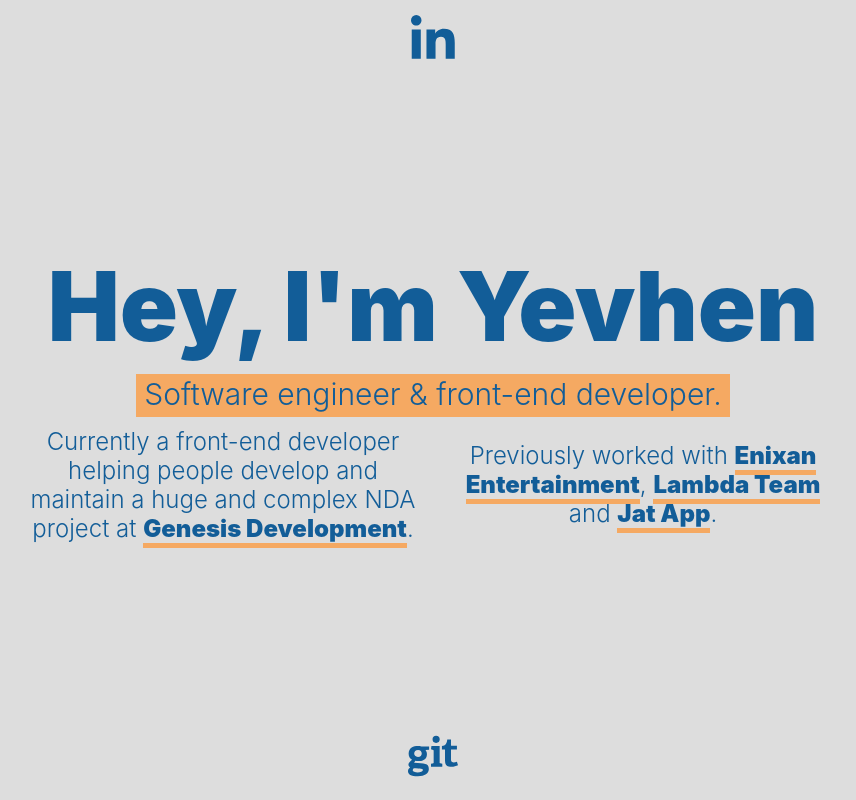
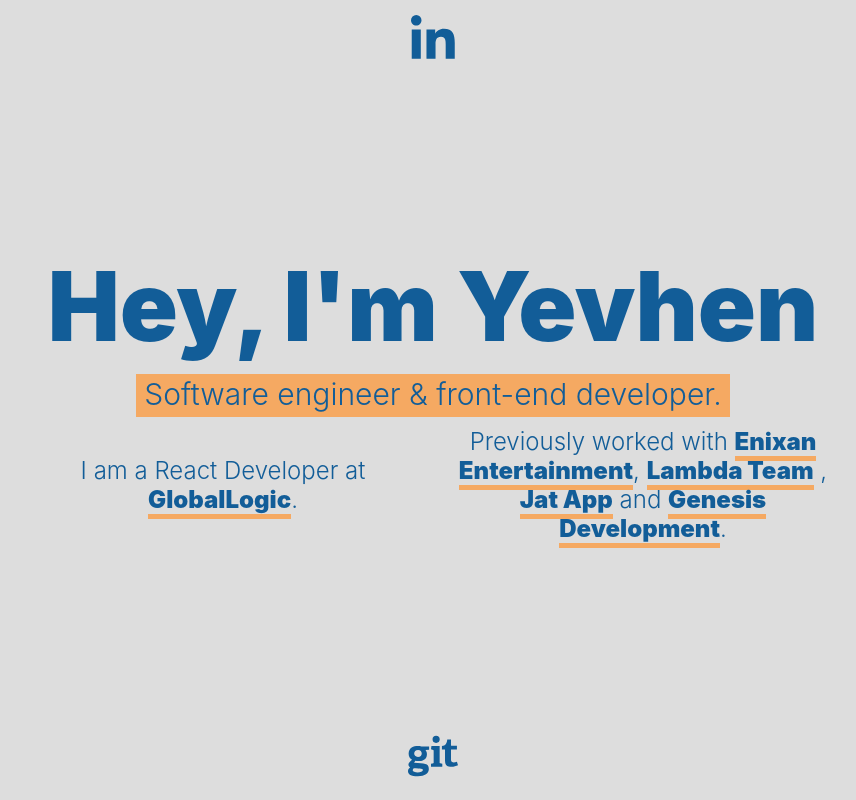
Before and after one commit to LtCodename/ltcodename, a React (Create React App) app: page / in a window 1280 px wide. Shown: the whole page, without its empty margins (207-1063 px from the left). Built offline with nearby package versions, Linux system fonts and the light colour scheme.

Commit message:
position update

```diff
--- a/src/components/Main/Main.js
+++ b/src/components/Main/Main.js
@@ -41,11 +41,11 @@
         <WorkRow justifyContent={"center"} width={"100%"} alignItems={"center"}>
           <WorkInfo>
             <WorkInfoParagraph>
-              {`Currently a front-end developer helping people develop and maintain a huge and complex NDA project at `}
+              {`I am a React Developer at `}
               <HightlightedWord
-                href="https://genesisdevelop.com/"
+                href="https://www.globallogic.com/"
                 target={"blank"}
-              >{`Genesis Development`}</HightlightedWord>
+              >{`GlobalLogic`}</HightlightedWord>
               {`.`}
             </WorkInfoParagraph>
           </WorkInfo>
@@ -61,11 +61,16 @@
                 href="https://lambda.direct/"
                 target={"blank"}
               >{`Lambda Team`}</HightlightedWord>
-              {` and `}
+              {` , `}
               <HightlightedWord
                 href="https://jatapp.com/"
                 target={"blank"}
               >{`Jat App`}</HightlightedWord>
+              {` and `}
+              <HightlightedWord
+                href="https://genesisdevelop.com/"
+                target={"blank"}
+              >{`Genesis Development`}</HightlightedWord>
               {`.`}
             </WorkInfoParagraph>
           </WorkInfo>
```
